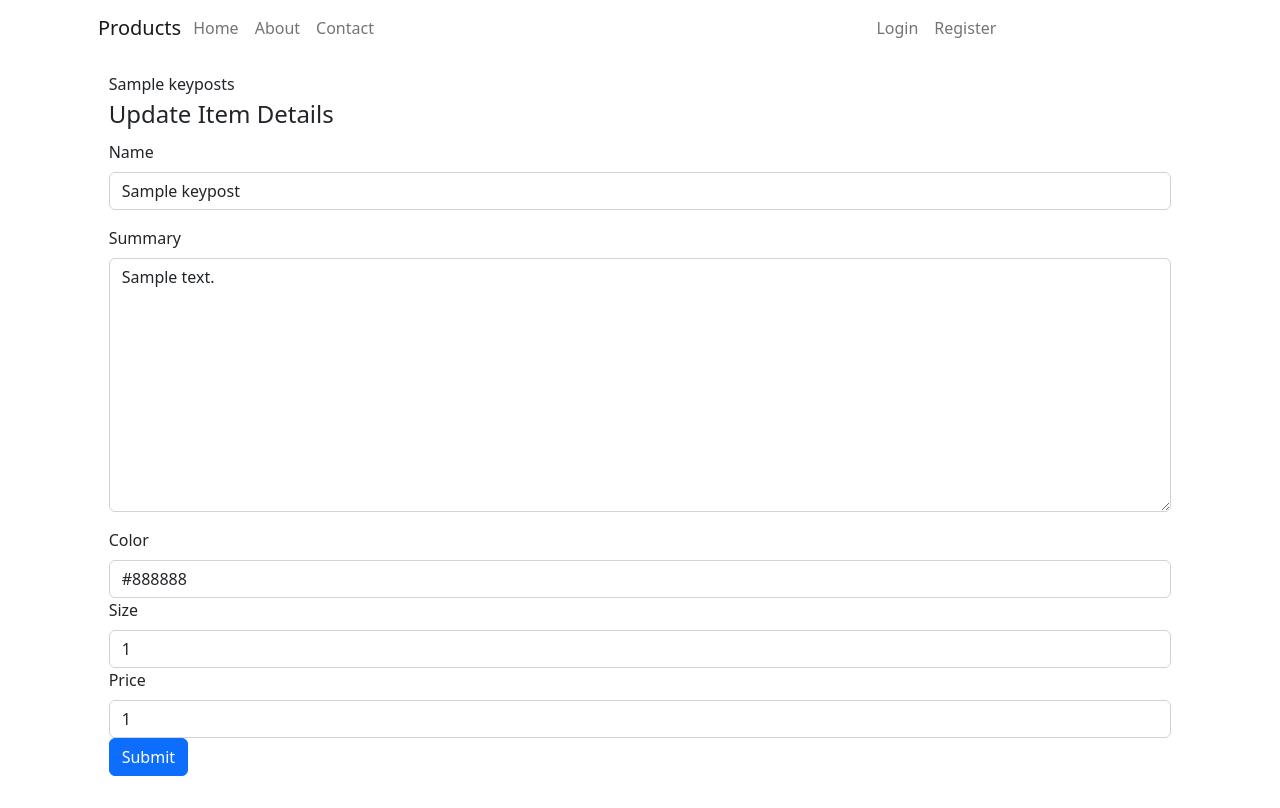
After one commit to JasmineD04/First-Basic-Django-Project, a Django app: template products/productsapp/templates/productsapp/editform.html in a window 1280 px wide. The commit adds this page. Run offline with Django 4.2, Linux system fonts and the light colour scheme; the template is opened without the code that fills it: most values are stand-ins (such as "Sample title", 1, 10 or a date in 2020).

Commit message:
Completed with edit and delete option for products

```diff
--- /dev/null
+++ b/products/productsapp/templates/productsapp/editform.html
@@ -0,0 +1,79 @@
+{% load static %}
+<!DOCTYPE html>
+<html lang="en">
+<head>
+    <meta charset="UTF-8">
+    <meta http-equiv="X-UA-Compatible" content="IE=edge">
+    <meta name="viewport" content="width=device-width, initial-scale=1.0">
+    <link href="https://cdn.jsdelivr.net/npm/bootstrap@5.2.0/dist/css/bootstrap.min.css" rel="stylesheet" integrity="sha384-gH2yIJqKdNHPEq0n4Mqa/HGKIhSkIHeL5AyhkYV8i59U5AR6csBvApHHNl/vI1Bx" crossorigin="anonymous">
+
+    <script src="https://cdn.jsdelivr.net/npm/bootstrap@5.2.0/dist/js/bootstrap.bundle.min.js" integrity="sha384-A3rJD856KowSb7dwlZdYEkO39Gagi7vIsF0jrRAoQmDKKtQBHUuLZ9AsSv4jD4Xa" crossorigin="anonymous"></script>
+    <link rel="stylesheet" href="{% static 'blogapp/main.css' %}">
+    <title>Document</title>
+</head>
+<body>
+    <nav>
+        <div class="navbar navbar-expand-md bg-steel">
+            <div class="container">
+                <a href="" class="navbar-brand mx-3">
+                    Products
+                </a>
+            <button class="navbar-toggler bg-light mx-3" data-bs-toggle="collapse" data-bs-target="#nav"><span class="navbar-toggler-icon"></span></button>
+            <div class=" collapse navbar-collapse row" id="nav">
+                <ul class="navbar-nav col-md-8">
+                    <li><a class="nav-link " href="">Home</a></li>
+                    <li><a class="nav-link" href="">About</a></li>
+                    <li><a class="nav-link" href="">Contact</a></li>
+                </ul>
+                <ul class="navbar-nav col-md-4">
+                    <li><a class="nav-link" href="#">Login</a></li>
+              <li>
+                <a class="nav-link" href="#">Register</a>
+              </li>
+
+                </ul>
+
+            </div>
+            </div>
+        </div>
+    </nav>
+
+    <div class="row justify-content-center my-3">
+        <div class="col-10">
+            {{ keyposts }}
+            <form action="{% url 'update' %}" method="POST" >
+                {% csrf_token %}
+                <fieldset>
+                    <legend>
+                        Update Item Details
+                    </legend>
+                    <div class="mb-3">
+                        <label for="productName" class="form-label">Name</label>
+                        <input type="text" class="form-control" id="productName"
+                        name="name" value="{{ keyposts.name }}">
+                      </div>
+                      <div class="mb-3">
+                        <label for="productSummary" class="form-label">Summary</label>
+                        <textarea name="summary" id="content" cols="30" rows="10" class="form-control" >{{keyposts.summary}}</textarea>
+                      </div>
+                      <div class="mb-3">
+                        <label for="productColor" class="form-label">Color</label>
+                        <input type="text" class="form-control" id="productColor"
+                        name="color" value="{{ keyposts.color }}">
+                    <div class="mb-3">
+                        <label for="productSize" class="form-label">Size</label>
+                        <input type="text" class="form-control" id="productSize"
+                            name="size" value="{{ keyposts.size }}">
+                    <label for="productPrize" class="form-label">Price</label>
+                        <input type="text" class="form-control" id="productPrize"
+                        name="prize" value="{{ keyposts.size }}">
+                      <input type="hidden" class="form-control" id="id"
+                        value="{{ keyposts.id }}" name="id">
+                      <button type="submit" class="btn btn-primary">Submit</button>
+                </fieldset>
+            </form>
+        </div>
+
+    </div>
+</body>
+</html>
--- a/products/productsapp/urls.py
+++ b/products/productsapp/urls.py
@@ -4,5 +4,8 @@ urlpatterns=[
     path('view/',views.view,name='view'),
     # # path('about/',views.about),
     path('create/',views.create,name='create'),
-    path('insert/',views.insert,name='add')
+    path('insert/',views.insert,name='add'),
+    path('edit/<pk>',views.edit,name='edit'),
+    path('update',views.update,name='update'),
+    path('delete/<pk>',views.delete,name="delete")
 ]
```
Also changed, not shown: products/productsapp/templates/productsapp/home.html (+14 -5 lines), products/productsapp/templates/productsapp/insert.html (+4 -4 lines), products/productsapp/views.py (+37 -2 lines).
